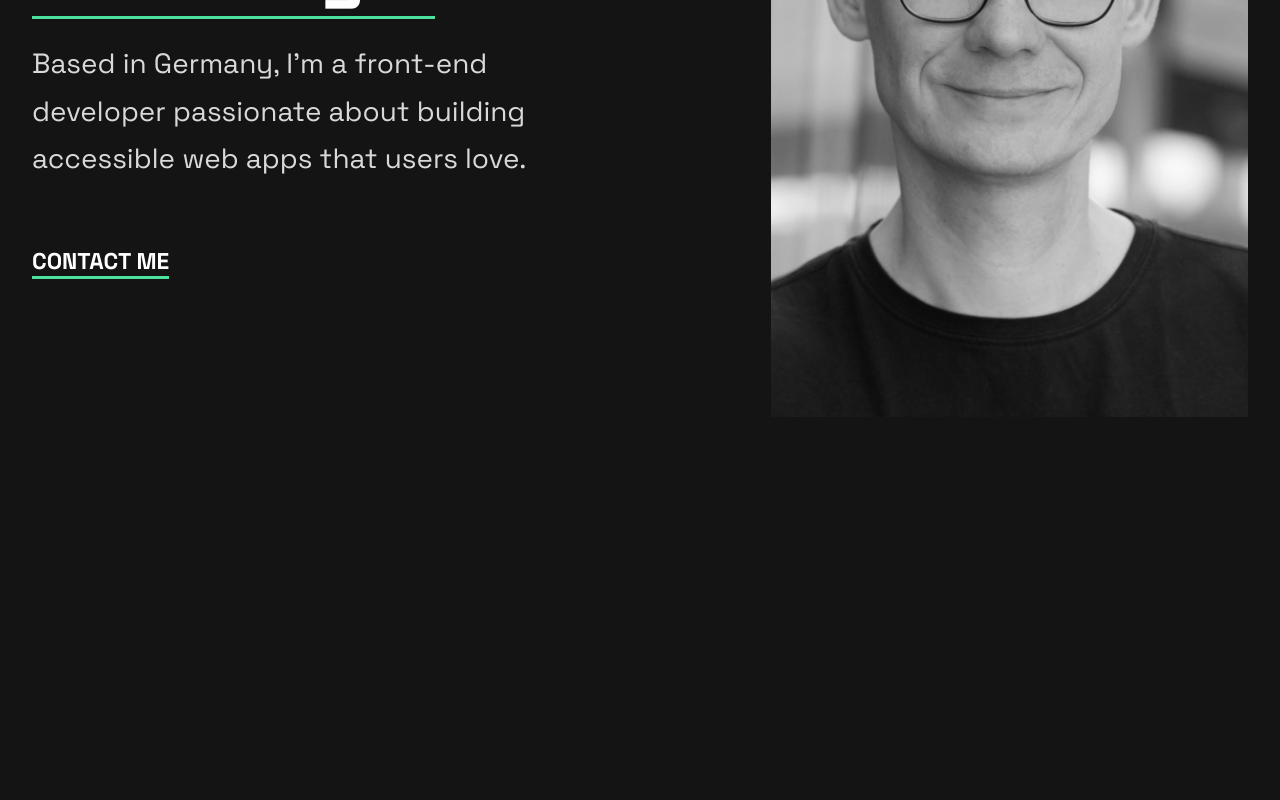
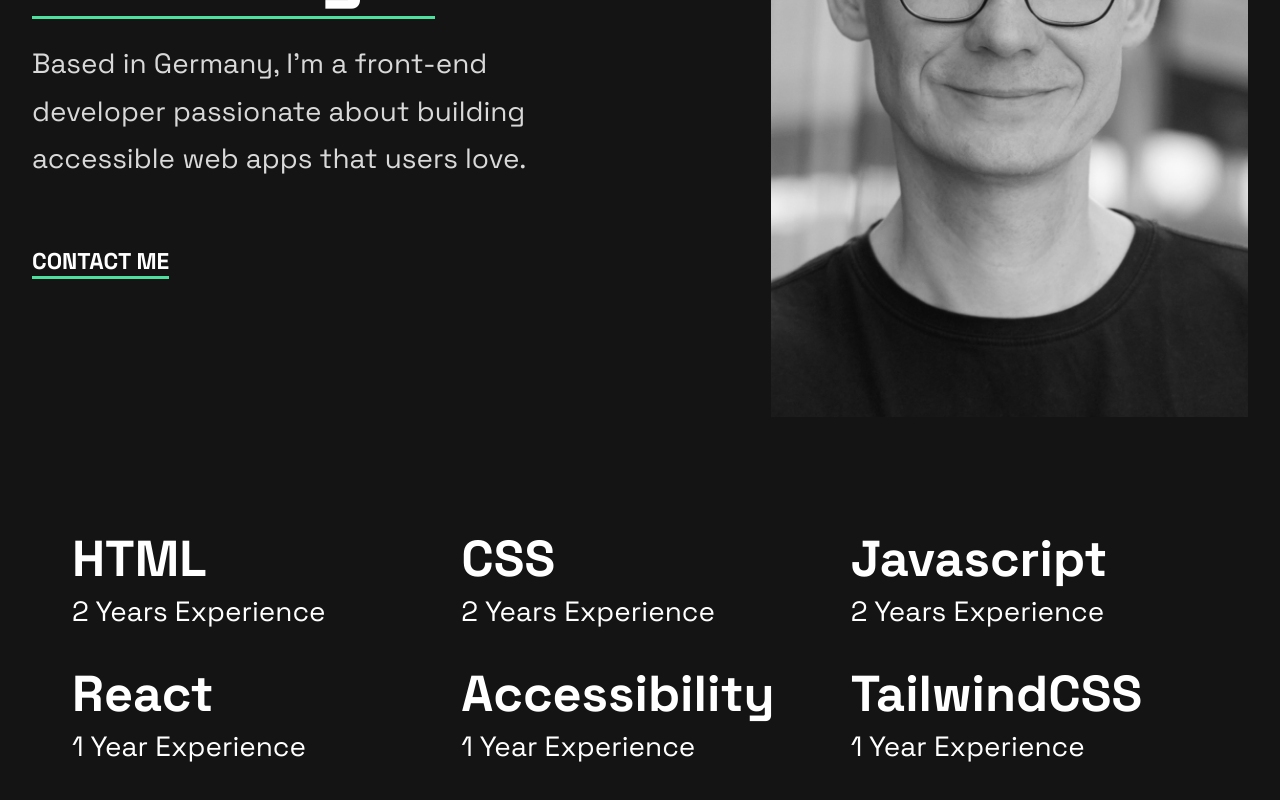
Before and after one commit to thomaserdmenger/Portfolio-Website-React, a React (Vite) app: page / in a window 1280 px wide. Shown: the part 498-1298 px from the top of the page. Before the commit the page ends 1120 px from the top, so only its background shows below. Built offline with nearby package versions, Linux system fonts and the light colour scheme.

Commit message:
Update Grid Width in Skills Section

```diff
--- a/src/index.css
+++ b/src/index.css
@@ -19,7 +19,7 @@
 
 html {
   font-family: SpaceGrotesk, system-ui, -apple-system, BlinkMacSystemFont,
-    'Segoe UI', Roboto, Oxygen, Ubuntu, Cantarell, 'Open Sans', 'Helvetica Neue',
+    "Segoe UI", Roboto, Oxygen, Ubuntu, Cantarell, "Open Sans", "Helvetica Neue",
     sans-serif;
 }
 
--- a/src/pages/Home/Home.css
+++ b/src/pages/Home/Home.css
@@ -3,16 +3,18 @@
   margin-inline: auto;
 }
 
+/* ! Hero Section */
+
 .home__hero {
   display: grid;
   grid-template-columns: 3fr 2fr;
   gap: 1.5rem;
-  padding-block-end: 12.5rem;
   padding-block-start: 2rem;
   color: var(--color-secondary);
   background-color: var(--color-primary);
   margin-block-start: -1px;
   padding-inline: 2rem;
+  padding-block-end: 6rem;
 }
 
 .home__hero__heading1 {
@@ -78,3 +80,44 @@
     max-height: 450px;
   }
 }
+
+/* ! Skills Section */
+
+.home__skills {
+  display: grid;
+  grid-template-columns: 1fr;
+  color: var(--color-secondary);
+  margin-inline: 4rem;
+  gap: 1rem;
+  justify-items: center;
+  margin-block-end: 6rem;
+}
+
+.home__skills div {
+  padding: 0.5rem;
+}
+
+.home__skills h3 {
+  margin-block-end: 0.2rem;
+  font-size: clamp(1.2rem, 0.3901rem + 3.4554vw, 3.5rem);
+}
+
+.home__skills p {
+  font-size: clamp(1rem, 0.6919rem + 1.3146vw, 1.875rem);
+}
+
+@media only screen and (min-width: 450px) {
+  .home__skills {
+    grid-template-columns: repeat(2, 1fr);
+    margin-inline: auto;
+    justify-items: start;
+    width: 70%;
+  }
+}
+
+@media only screen and (min-width: 800px) {
+  .home__skills {
+    grid-template-columns: repeat(3, 1fr);
+    width: 90%;
+  }
+}
--- a/src/pages/Home/Home.jsx
+++ b/src/pages/Home/Home.jsx
@@ -1,5 +1,5 @@
-import { ButtonContact } from '../../components/ButtonContact/ButtonContact'
-import './Home.css'
+import { ButtonContact } from "../../components/ButtonContact/ButtonContact"
+import "./Home.css"
 
 export const Home = () => {
   return (
@@ -7,7 +7,7 @@ export const Home = () => {
       <section className='home__hero'>
         <article className='home__hero__content'>
           <h1 className='home__hero__heading1'>
-            Nice to meet you! I'm{' '}
+            Nice to meet you! I'm{" "}
             <span className='home__hero__heading1--underline'>
               Thomas Erdmenger
             </span>
@@ -23,6 +23,32 @@ export const Home = () => {
           <img src='/public/images/portfolio.jpg' alt='Author' />
         </article>
       </section>
+      <section className='home__skills'>
+        <div>
+          <h3>HTML</h3>
+          <p>2 Years Experience</p>
+        </div>
+        <div>
+          <h3>CSS</h3>
+          <p>2 Years Experience</p>
+        </div>
+        <div>
+          <h3>Javascript</h3>
+          <p>2 Years Experience</p>
+        </div>
+        <div>
+          <h3>React</h3>
+          <p>1 Year Experience</p>
+        </div>
+        <div>
+          <h3>Accessibility</h3>
+          <p>1 Year Experience</p>
+        </div>
+        <div>
+          <h3>TailwindCSS</h3>
+          <p>1 Year Experience</p>
+        </div>
+      </section>
     </main>
   )
 }
```
Also changed, not shown: src/components/Header/Header.jsx (+7 -7 lines).
